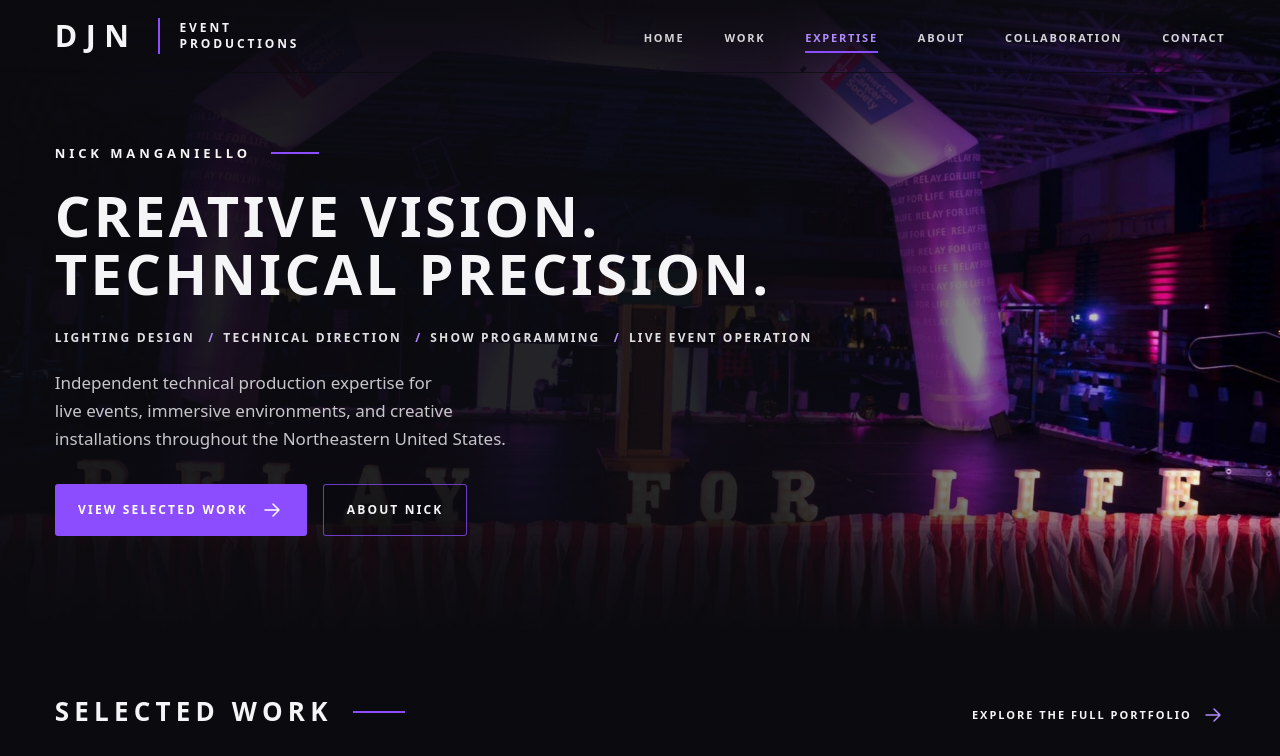
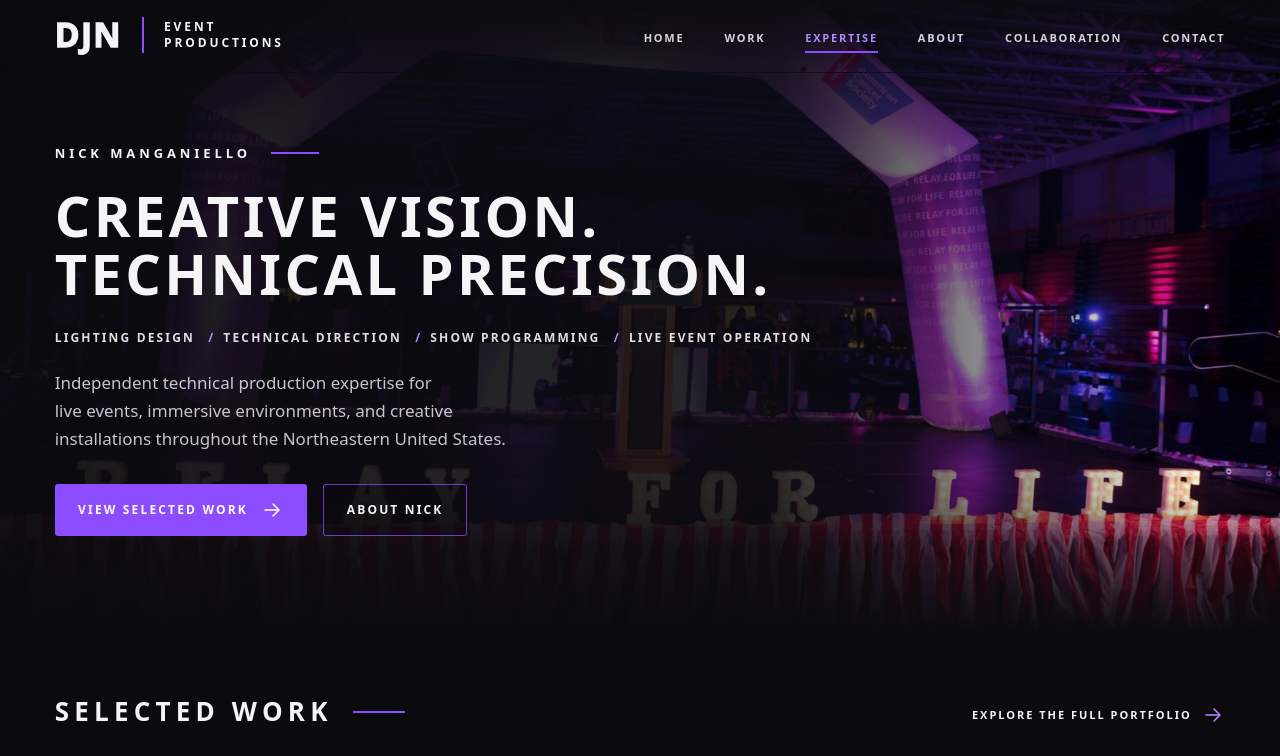
Before and after one commit to DJzmoot/DJN-Event-Productions-Site, an Astro site: page / in a window 1280 px wide. Shown: the top 756 px of the page. Built offline with nearby package versions, Linux system fonts and the light colour scheme; Astro itself is replaced by a stand-in of ours.

Commit message:
Tighten and embolden the DJN wordmark
Letter spacing drops from 0.28em to 0.04em and the letters are slightly
larger. A hairline stroke in the same colour adds weight beyond
Manrope's 800 maximum, keeping the typeface.

Co-Authored-By: Claude Opus 5.5 <noreply@anthropic.com>
Claude-Session: https://claude.ai/code/session_01GZ11ihDyvd4TbpWYiPx8sg

```diff
--- a/src/components/Wordmark.astro
+++ b/src/components/Wordmark.astro
@@ -6,9 +6,18 @@ const { class: cls = '' } = Astro.props;
 ---
 
 <span class:list={['wordmark inline-flex items-center gap-4 sm:gap-5', cls]}>
-  <span class="text-[1.65rem] leading-none font-extrabold tracking-[0.28em] sm:text-[1.9rem]">DJN</span>
+  <span class="djn text-[1.85rem] leading-none font-extrabold tracking-[0.04em] sm:text-[2.1rem]">DJN</span>
   <span class="h-9 w-[2px] bg-accent" aria-hidden="true"></span>
   <span class="text-[0.68rem] leading-[1.35] font-bold tracking-[0.24em] uppercase sm:text-[0.75rem]">
     Event<br />Productions
   </span>
 </span>
+
+<style>
+  /* Manrope tops out at weight 800; a hairline stroke in the same colour
+     gives the letters extra heft without changing the typeface. */
+  .djn {
+    -webkit-text-stroke: 0.04em currentColor;
+    paint-order: stroke fill;
+  }
+</style>
```
